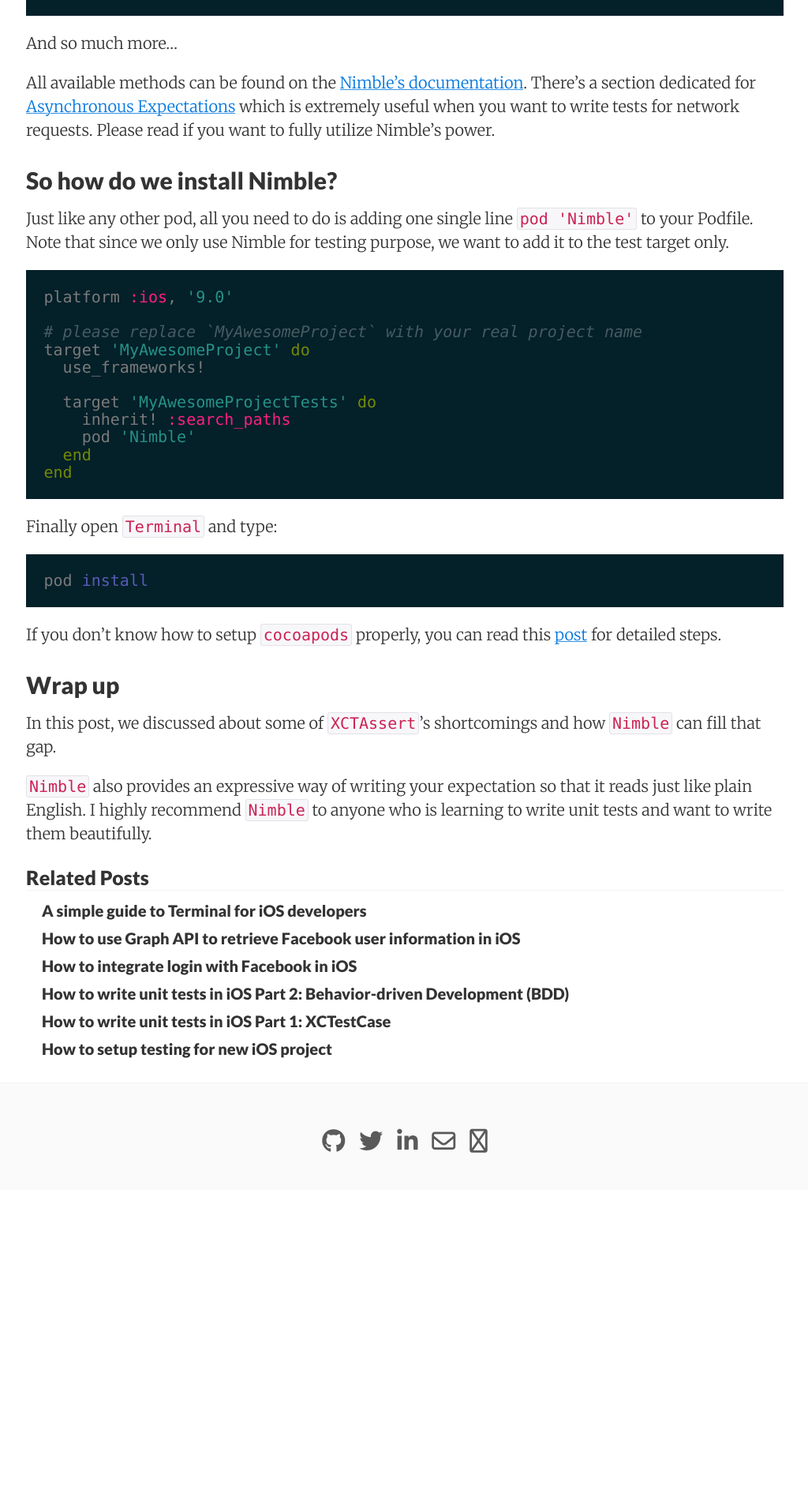
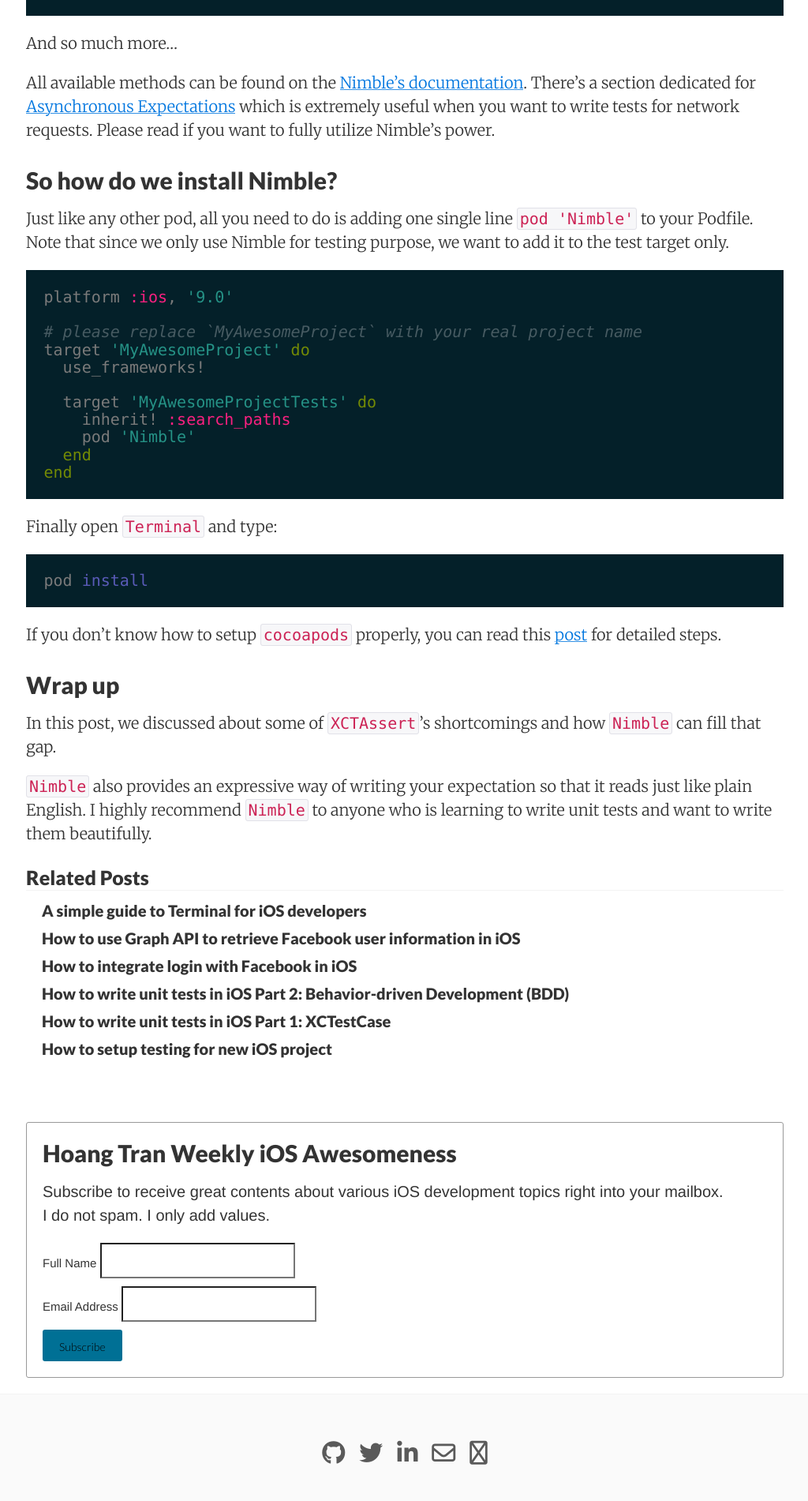
Before and after one commit to hoang-tran/hoang-tran.github.io, a Jekyll site: the page built from _posts/2016-08-09-write-better-unit-test-assertion-with-nimble.md, in a window 1280 px wide. Shown: the part 2876-4777 px from the top of the page at 79% size, without its empty margins (127-1151 px from the left). Built offline with Jekyll 4.4.1, drawn with Linux system fonts in a browser that asks for light colours; nearby versions of some CDN libraries; comment, search, counter and statistics services are not loaded; before the commit the page ends 4383 px from its top, so only the background shows below that.

Commit message:
add mailing list form

```diff
--- a/_config.yml
+++ b/_config.yml
@@ -36,6 +36,7 @@
 enable_mathjax: false
 extended_fonts: false
 enable_anchorjs: false
+show_mailing_list_form: true
 
 # Disqus post comments
 # (leave blank to disable Disqus)
--- a/_layouts/post.html
+++ b/_layouts/post.html
@@ -52,3 +52,37 @@
     </div>
   {% endfor %}
 {% endif %}
+
+{% if site.show_mailing_list_form %}
+<!-- Begin MailChimp Signup Form -->
+<link href="//cdn-images.mailchimp.com/embedcode/classic-10_7.css" rel="stylesheet" type="text/css">
+<style type="text/css">
+	#mc_embed_signup{background:#fff; clear:left; font:14px Helvetica,Arial,sans-serif; }
+	/* Add your own MailChimp form style overrides in your site stylesheet or in this style block.
+	   We recommend moving this block and the preceding CSS link to the HEAD of your HTML file. */
+</style>
+<div id="mc_embed_signup">
+<form action="//hoangtran.us1.list-manage.com/subscribe/post?u=5365241c266315ff943db64c7&amp;id=0a26c79af4" method="post" id="mc-embedded-subscribe-form" name="mc-embedded-subscribe-form" class="validate" target="_blank" novalidate>
+    <div id="mc_embed_signup_scroll">
+	<h2>Hoang Tran Weekly iOS Awesomeness</h2>
+  <p><span>Subscribe to receive great contents about various iOS development topics right into your mailbox.</span><span>I do not spam. I only add values.</span></p>
+<div class="mc-field-group">
+	<label for="mce-FULLNAME">Full Name </label>
+	<input type="text" value="" name="FULLNAME" class="required" id="mce-FULLNAME">
+</div>
+<div class="mc-field-group">
+	<label for="mce-EMAIL">Email Address </label>
+	<input type="email" value="" name="EMAIL" class="required email" id="mce-EMAIL">
+</div>
+	<div id="mce-responses" class="clear">
+		<div class="response" id="mce-error-response" style="display:none"></div>
+		<div class="response" id="mce-success-response" style="display:none"></div>
+	</div>    <!-- real people should not fill this in and expect good things - do not remove this or risk form bot signups-->
+    <div style="position: absolute; left: -5000px;" aria-hidden="true"><input type="text" name="b_5365241c266315ff943db64c7_0a26c79af4" tabindex="-1" value=""></div>
+    <div class="clear"><input type="submit" value="Subscribe" name="subscribe" id="mc-embedded-subscribe" class="button"></div>
+    </div>
+</form>
+</div>
+<script type='text/javascript' src='//s3.amazonaws.com/downloads.mailchimp.com/js/mc-validate.js'></script><script type='text/javascript'>(function($) {window.fnames = new Array(); window.ftypes = new Array();fnames[1]='FULLNAME';ftypes[1]='text';fnames[0]='EMAIL';ftypes[0]='email';}(jQuery));var $mcj = jQuery.noConflict(true);</script>
+<!--End mc_embed_signup-->
+{% endif %}
--- a/_sass/_posts.scss
+++ b/_sass/_posts.scss
@@ -46,3 +46,51 @@
 .related-post-title {
   border-bottom: thin solid #f3f3f3;
 }
+
+#mc_embed_signup {
+
+  form {
+    border: 1px solid #999999;
+    margin-top: 80px;
+    padding: 20px !important;
+    border-radius: 3px;
+
+    h2 {
+      margin-top: 0;
+    }
+
+    p {
+      font-weight: lighter;
+
+      span {
+        display: block;
+      }
+    }
+
+    .mce_inline_error {
+      padding-left: 0 !important;
+    }
+
+    .mc-field-group {
+      width: 100%;
+
+      label {
+        font-size: 15px;
+      }
+    }
+
+    #mce-responses {
+      .response {
+        margin-top: 0 !important;
+        padding-top: 0 !important;
+      }
+    }
+  }
+
+  #mc-embedded-subscribe {
+    margin: 0;
+    border-radius: 3px;
+    height: 40px;
+    background-color: #007095;
+  }
+}
```
